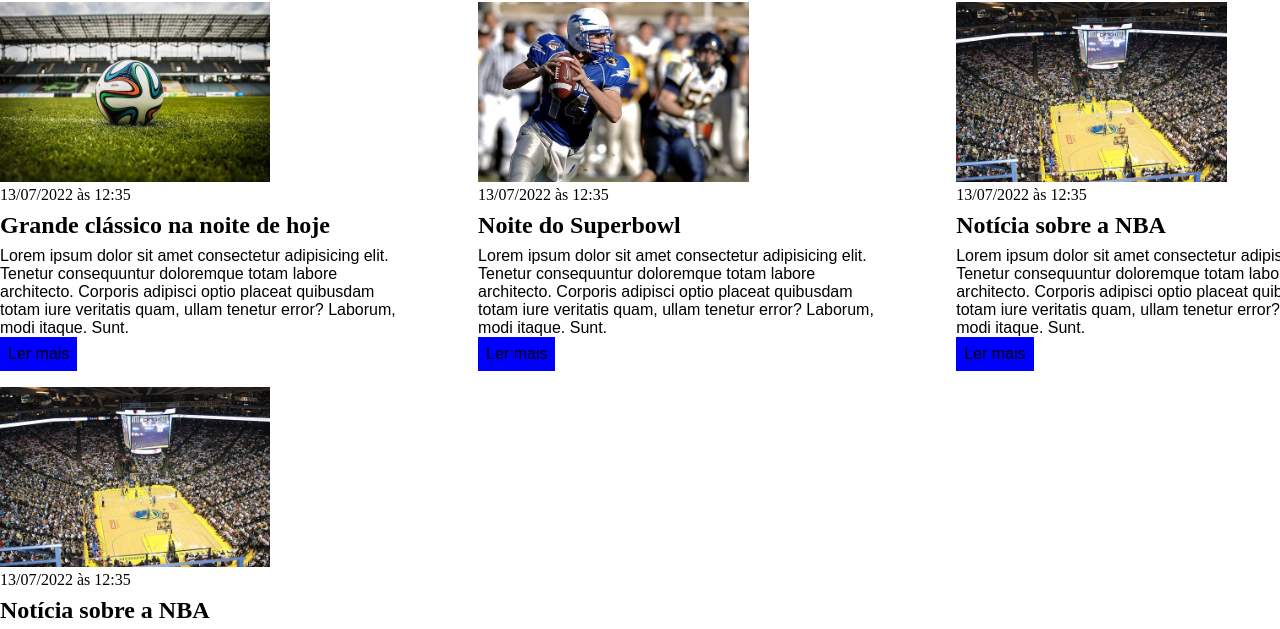
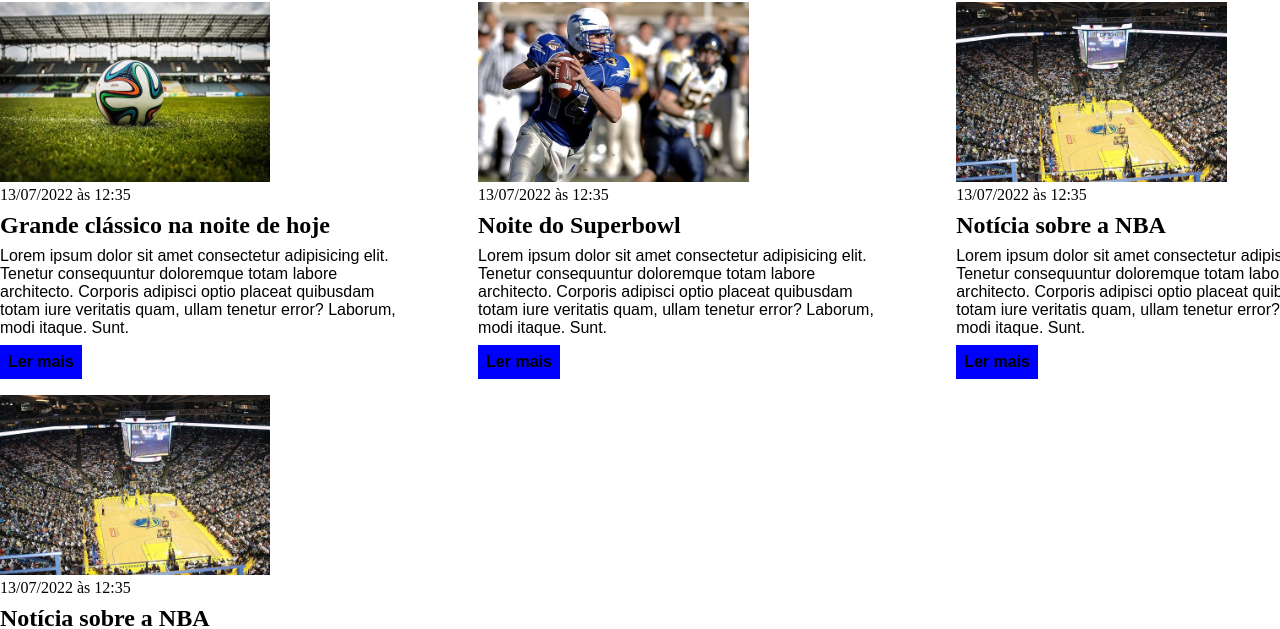
Before and after one commit to PaccoLucas/Aula_CSS, a plain HTML site: page index.html in a window 1280 px wide. Shown: the part 136-765 px from the top of the page. Drawn offline with Linux system fonts and the light colour scheme.

Commit message:
Colocando negrito ao link e margem de 8px

```diff
--- a/main.css
+++ b/main.css
@@ -63,6 +63,8 @@ section h2,
     padding: 8px;
     display: inline-block;
     text-decoration: none;
+    font-weight: bold;
+    margin-top: 8px;
 }
 
 .articles article a:hover {
```
